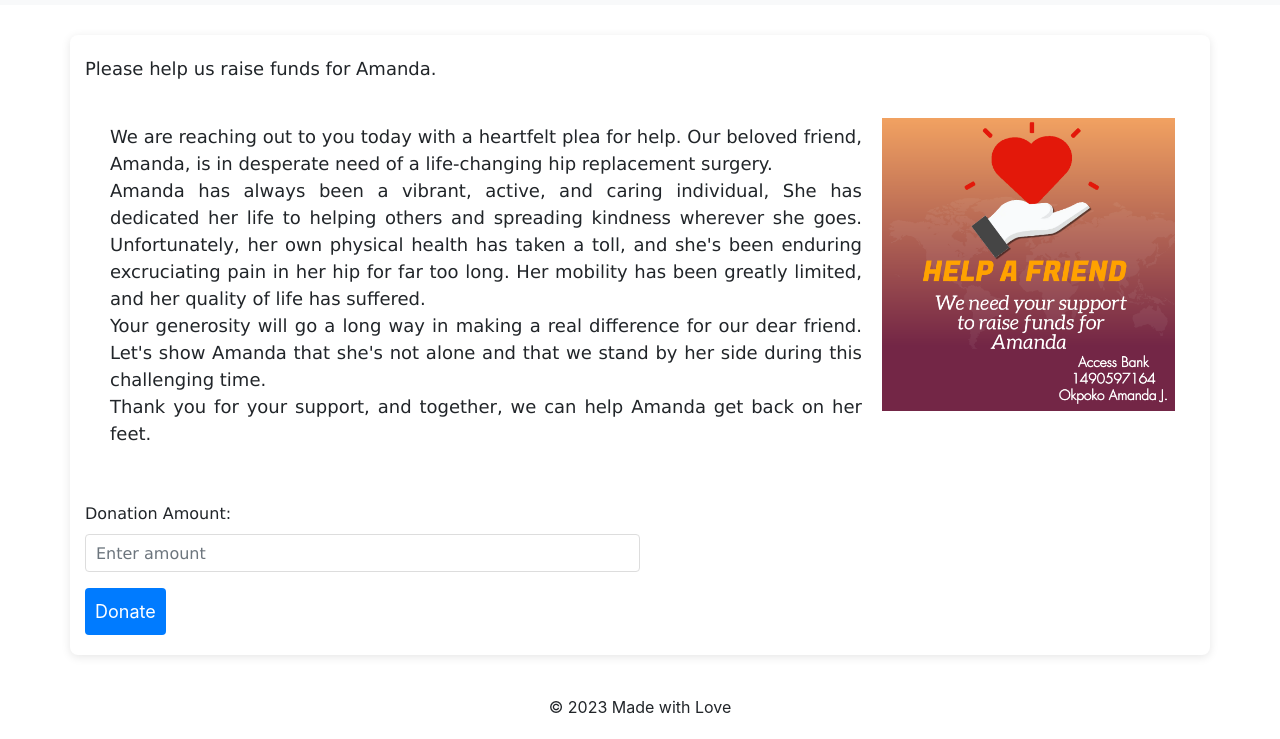
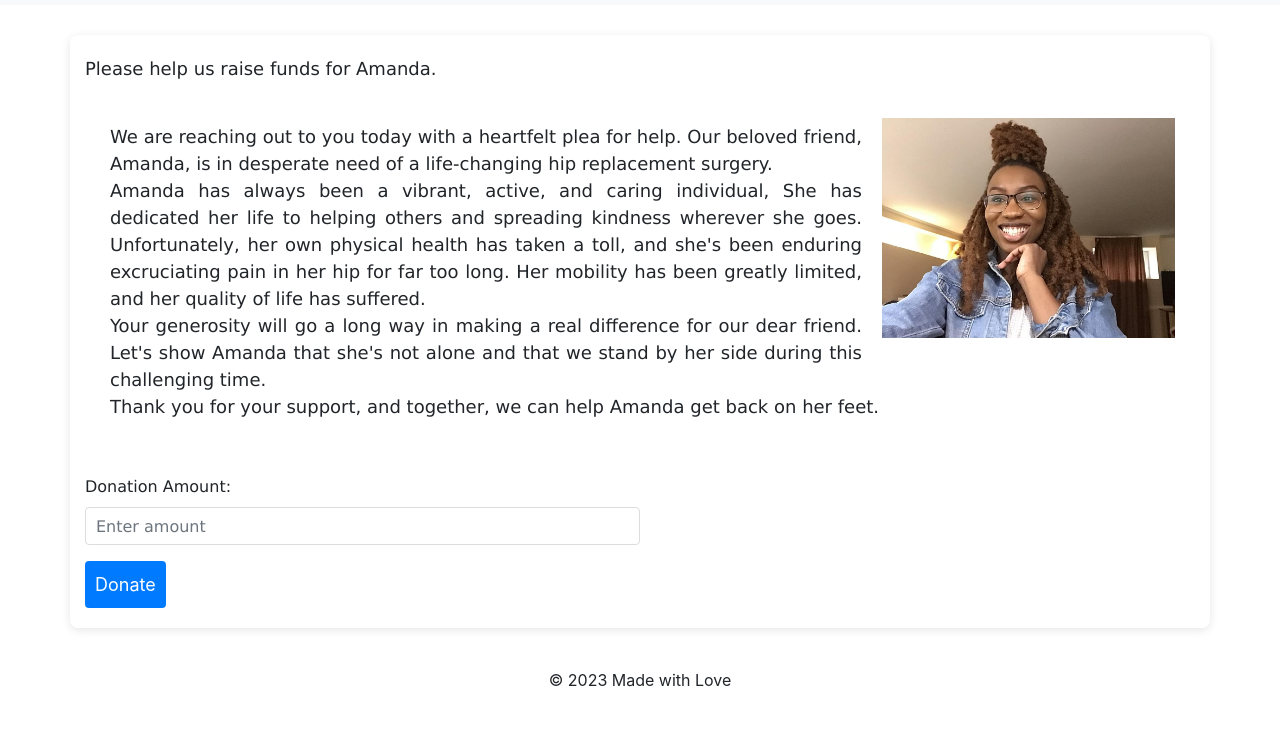
Before and after one commit to lothbr/Funding, a plain HTML site: page index.html in a window 1280 px wide. Shown: the part 61-800 px from the top of the page. Drawn offline with nearby package versions, Linux system fonts and the light colour scheme.

Commit message:
Update index.html

```diff
--- a/index.html
+++ b/index.html
@@ -19,7 +19,7 @@
 
         <!-- Quote or Image div -->
         <div id="quoteOrImage">
-            <img class="img" src="Amanda 1.png" alt="Suitable Image">
+            <img class="img" src="Amanda 1.jpg" alt="Suitable Image">
             <!-- or -->
 
             <p class="text">We are reaching out to you today with a heartfelt plea for help. Our beloved friend, Amanda, is in desperate need of a life-changing hip replacement surgery.
```
